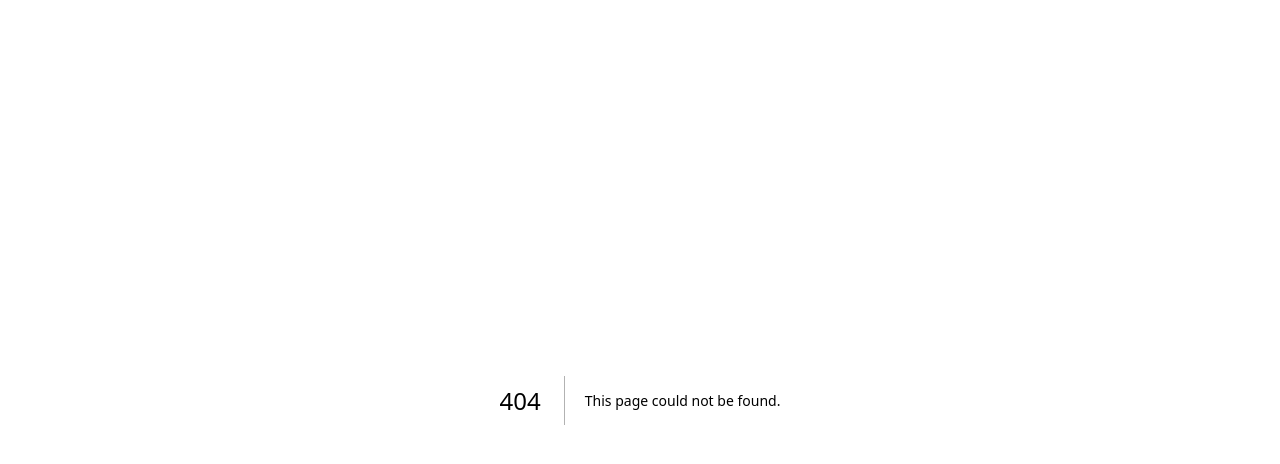
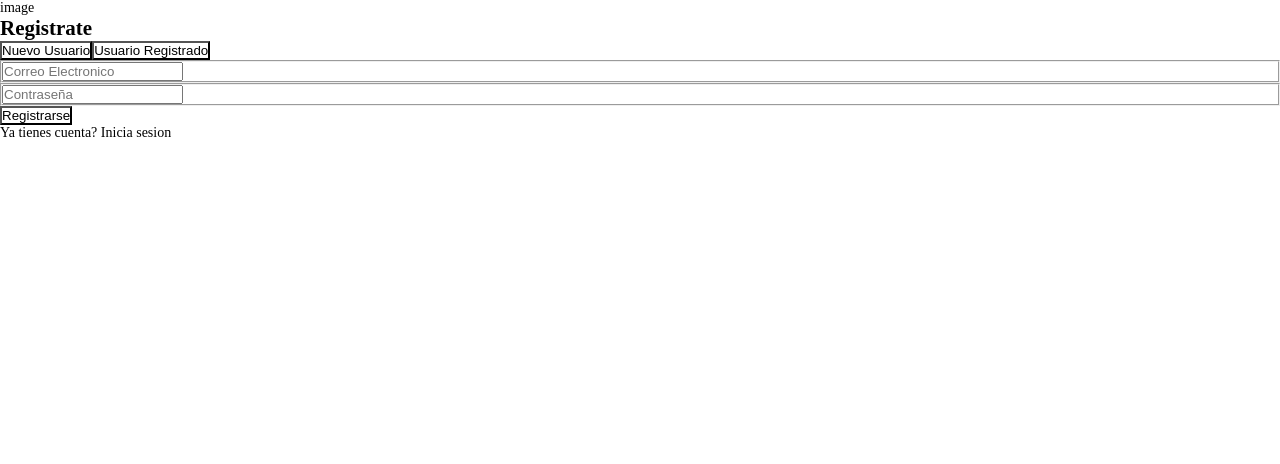
Before and after one commit to CareDriver/caredriver-web, a Next.js app: page /auth/signup in a window 1280 px wide. Before the commit this address had no page. Shown: the top 464 px of the page. Built offline with nearby package versions, Linux system fonts and the light colour scheme.

Commit message:
style: auth layout finished

```diff
--- a/src/app/auth/page.tsx
+++ /dev/null
@@ -1,5 +0,0 @@
-const AuthPage = () => {
-    return <div>auth page</div>;
-};
-
-export default AuthPage;
--- /dev/null
+++ b/src/app/auth/signup/page.tsx
@@ -0,0 +1,12 @@
+import AuthWrapper from "@/components/auth/AuthWrapper";
+import SignUp from "@/components/auth/SignUp";
+
+const SignUpPage = () => {
+    return (
+        <AuthWrapper>
+            <SignUp />
+        </AuthWrapper>
+    );
+};
+
+export default SignUpPage;
--- a/src/app/page.tsx
+++ b/src/app/page.tsx
@@ -4,7 +4,7 @@ export default function App() {
     return (
         <main>
             <div>BIENVENIDO</div>
-            <Link href={"/auth"}>Comenzar</Link>
+            <Link href={"/auth/signin"}>Comenzar</Link>
         </main>
     );
 }
--- /dev/null
+++ b/src/components/auth/AuthWrapper.tsx
@@ -0,0 +1,10 @@
+const AuthWrapper = ({ children }: { children: React.ReactNode }) => {
+    return (
+        <main>
+            <div>image</div>
+            {children}
+        </main>
+    );
+};
+
+export default AuthWrapper;
--- /dev/null
+++ b/src/components/auth/SignUp.tsx
@@ -0,0 +1,31 @@
+"use client";
+
+import Link from "next/link";
+import SignUpAsNew from "./SignUpAsNew";
+import SignUpWithPhone from "./SignUpWithPhone";
+import { useState } from "react";
+
+const enum Method {
+    AsNew = "newuser",
+    WithPhone = "usingphone",
+}
+
+const SignUp = () => {
+    const [method, setMethod] = useState(Method.AsNew);
+
+    return (
+        <section>
+            <h1>Registrate</h1>
+            <div>
+                <button onClick={() => setMethod(Method.AsNew)}>Nuevo Usuario</button>
+                <button onClick={() => setMethod(Method.WithPhone)}>
+                    Usuario Registrado
+                </button>
+            </div>
+            {method === Method.AsNew ? <SignUpAsNew /> : <SignUpWithPhone />}
+            <Link href={"/auth/signin"}>Ya tienes cuenta? Inicia sesion</Link>
+        </section>
+    );
+};
+
+export default SignUp;
--- /dev/null
+++ b/src/components/auth/SignUpAsNew.tsx
@@ -0,0 +1,16 @@
+const SignUpAsNew = () => {
+    return (
+        <form>
+            <fieldset>
+                <input type="text" placeholder="Correo Electronico" />
+            </fieldset>
+            <fieldset>
+                <input type="text" placeholder="Contraseña" />
+            </fieldset>
+
+            <button>Registrarse</button>
+        </form>
+    );
+};
+
+export default SignUpAsNew;
--- /dev/null
+++ b/src/components/auth/SignUpWithPhone.tsx
@@ -0,0 +1,14 @@
+const SignUpWithPhone = () => {
+    return (
+        <form>
+            <div>No se borraran los datos que ya tienes en la aplicacion.</div>
+            <fieldset>
+                <input type="text" placeholder="Numero de celular" />
+            </fieldset>
+
+            <button>Registrarse</button>
+        </form>
+    );
+};
+
+export default SignUpWithPhone;
```
Also changed, not shown: src/app/auth/signin/page.tsx (added, +12 -0 lines), src/components/auth/SignIn.tsx (added, +22 -0 lines).
